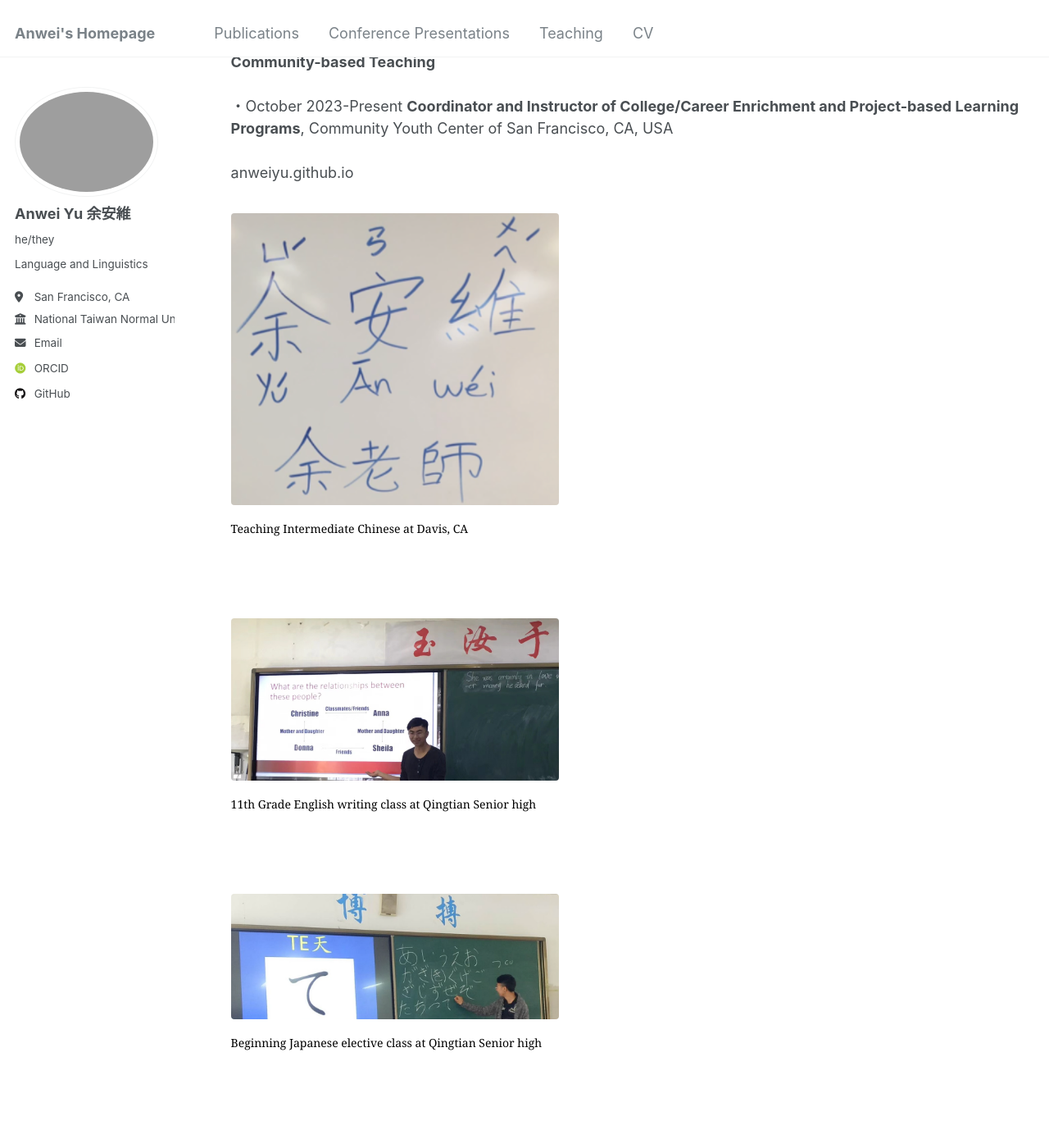
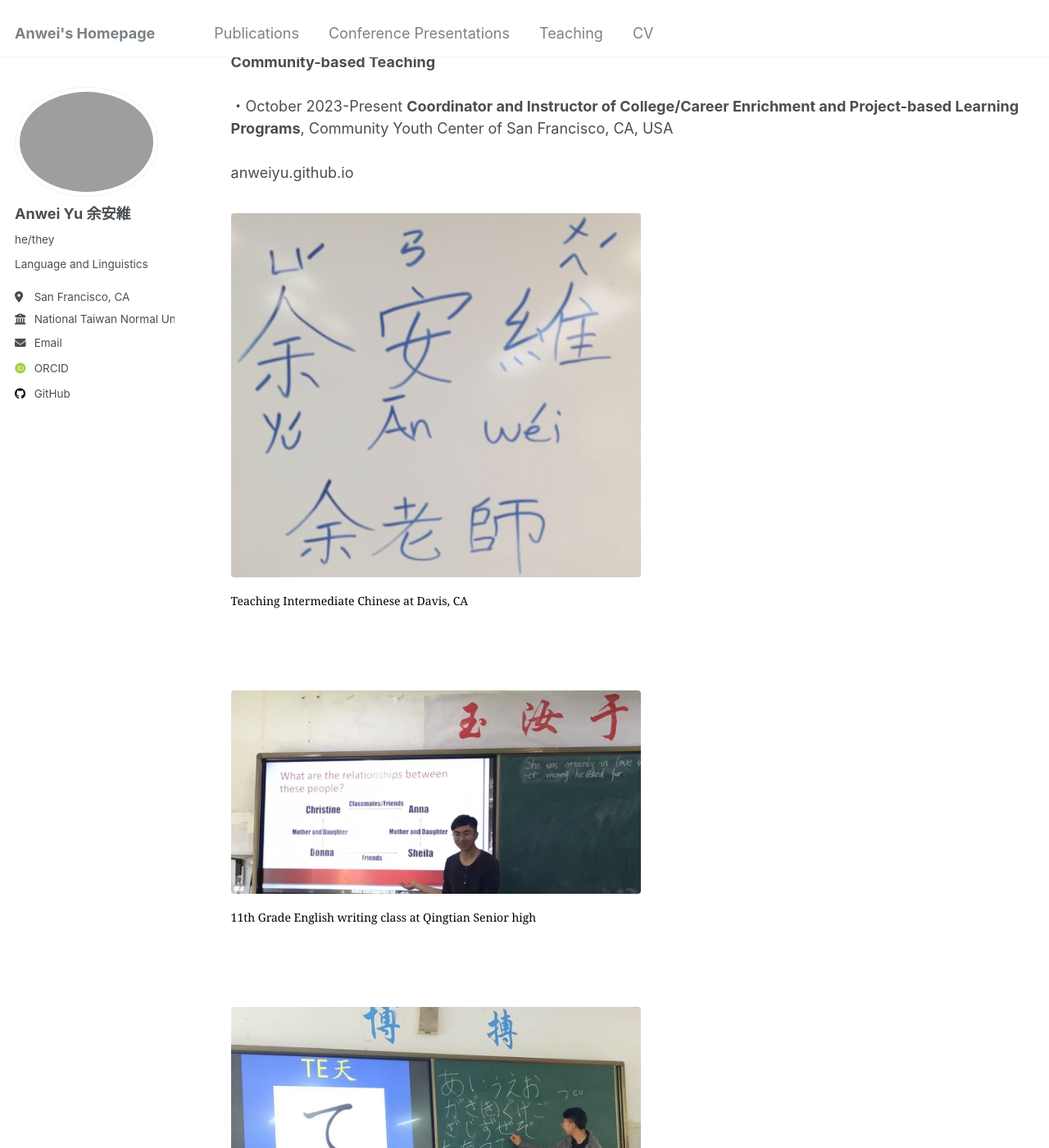
Before and after one commit to anweiyu/anweiyu.github.io, a Jekyll site: the page built from _pages/teaching.html, in a window 1280 px wide and 1400 px high, scrolled down 1733 px. Shown: the whole window at 82% size. Built offline with Jekyll 4.4.1, drawn with Linux system fonts in a browser that asks for light colours; some web fonts are replaced.

Commit message:
Update teaching.html

```diff
--- a/_pages/teaching.html
+++ b/_pages/teaching.html
@@ -42,7 +42,7 @@ anweiyu.github.io<br>
     }
 
     .responsive-img {
-        max-width: 250px;
+        max-width: 200px;
         height: auto;
         float: left;
         margin-right: 15px;
@@ -68,7 +68,7 @@ anweiyu.github.io<br>
     }
 
     .responsive-img {
-        max-width: 400px;
+        max-width: 500px;
         height: auto;
         float: left;
         margin-right: 15px;
@@ -94,7 +94,7 @@ anweiyu.github.io<br>
     }
 
     .responsive-img {
-        max-width: 400px;
+        max-width: 500px;
         height: auto;
         float: left;
         margin-right: 15px;
```
